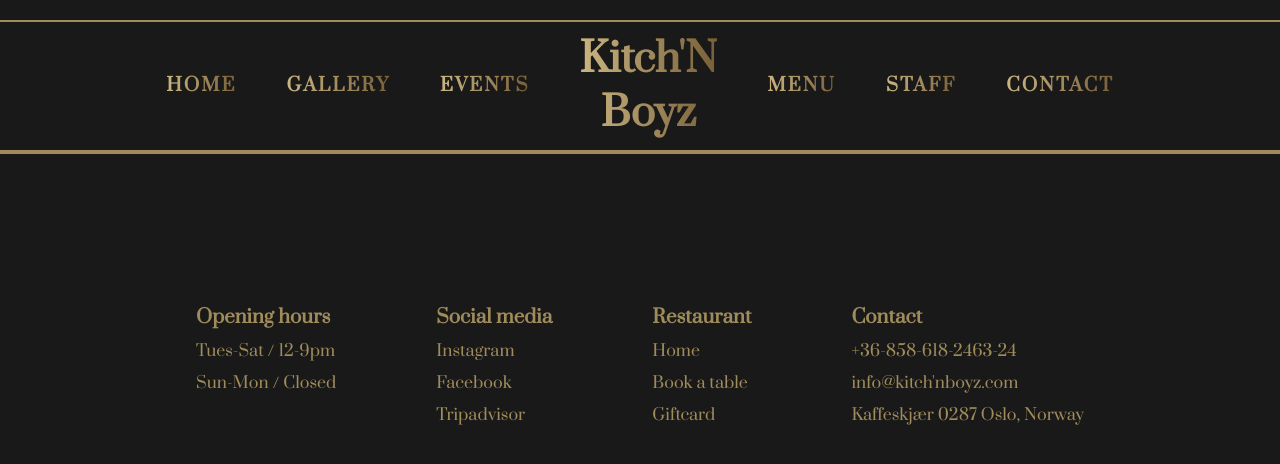
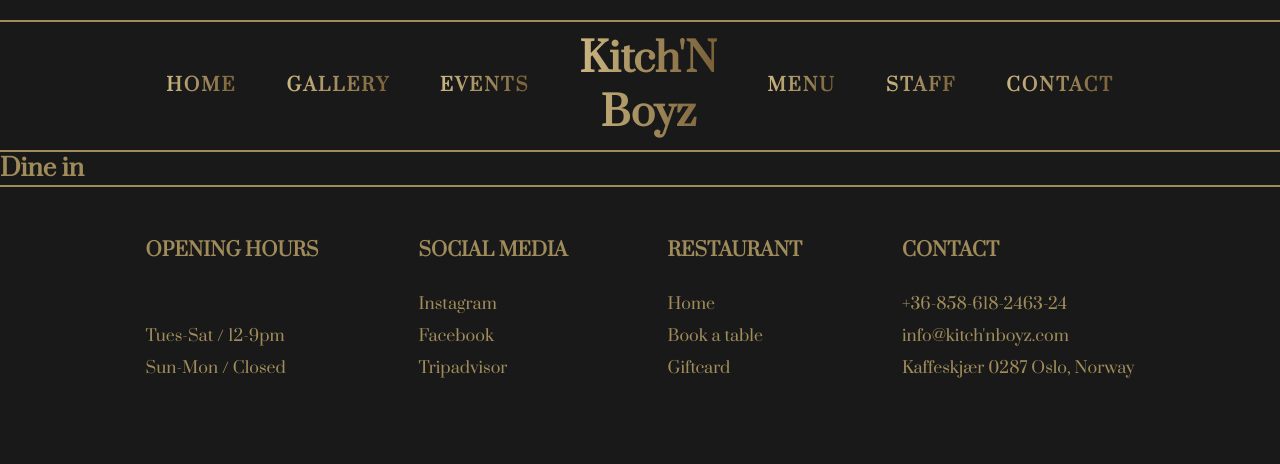
Before and after one commit to richard-gaspar/kitch-n-boyz, an Angular app: page /menu in a window 1280 px wide. Before the commit this address led to /. Shown: the top 464 px of the page. Built offline with nearby package versions, Linux system fonts and the light colour scheme.

Commit message:
footer(style): change minor designs

```diff
--- a/src/app/app-routing.module.ts
+++ b/src/app/app-routing.module.ts
@@ -3,10 +3,12 @@
 import { GalleryComponent } from './gallery/gallery.component';
 
 import { HomeComponent } from './home/home.component';
+import { MenuComponent } from './menu/menu.component';
 
 const routes: Routes = [
   { path: '', component: HomeComponent },
   { path: 'gallery', component: GalleryComponent },
+  { path: 'menu', component: MenuComponent },
 ];
 
 @NgModule({
--- a/src/app/app.module.ts
+++ b/src/app/app.module.ts
@@ -11,6 +11,7 @@
 import { FooterComponent } from './footer/footer.component';
 import { HomeComponent } from './home/home.component';
 import { GalleryComponent } from './gallery/gallery.component';
+import { MenuComponent } from './menu/menu.component';
 
 @NgModule({
   declarations: [
@@ -23,6 +24,7 @@
     FooterComponent,
     HomeComponent,
     GalleryComponent,
+    MenuComponent,
   ],
   imports: [BrowserModule, AppRoutingModule],
   providers: [],
--- a/src/app/footer/footer.component.html
+++ b/src/app/footer/footer.component.html
@@ -1,27 +1,35 @@
 <footer class="footer-section">
   <div class="footer-section-div">
     <h3>Opening hours</h3>
+    <div class="flex-column-with-1rem-gap">
       <div>Tues-Sat / 12-9pm</div>
       <div>Sun-Mon / Closed</div>
     </div>
+  </div>
   <div class="footer-section-div">
     <h3>Social media</h3>
+    <div class="flex-column-with-1rem-gap">
       <div><a href="https://www.instagram.com/">Instagram</a></div>
       <div><a href="https://www.facebook.com/">Facebook</a></div>
       <div><a href="https://www.tripadvisor.com/">Tripadvisor</a></div>
     </div>
+  </div>
   <div class="footer-section-div">
     <h3>Restaurant</h3>
-    <div class="cursor-pointer" (click)="toHome()">Home</div>
-    <div class="cursor-pointer">Book a table</div>
-    <div class="cursor-pointer">Giftcard</div>
+    <div class="flex-column-with-1rem-gap">
+      <div class="cursor-pointer" (click)="toHome()"><a href="">Home</a></div>
+      <div class="cursor-pointer"><a href=""> Book a table </a></div>
+      <div class="cursor-pointer"><a href=""> Giftcard</a></div>
+    </div>
   </div>
   <div class="footer-section-div">
     <h3 id="contact">Contact</h3>
+    <div class="flex-column-with-1rem-gap">
       <div>+36-858-618-2463-24</div>
       <div>
         <a href="mailto:info@kitch'nboyz.com">info@kitch'nboyz.com</a>
       </div>
       <div>Kaffeskjær 0287 Oslo, Norway</div>
     </div>
+  </div>
 </footer>
--- /dev/null
+++ b/src/app/menu/menu.component.html
@@ -0,0 +1,3 @@
+<section class="menu-section">
+  <h1>Dine in</h1>
+</section>
--- a/src/app/navbar/navbar.component.html
+++ b/src/app/navbar/navbar.component.html
@@ -7,7 +7,7 @@
       Kitch'N <br />
       Boyz
     </h1>
-    <li>menu</li>
+    <li routerLink="/menu">menu</li>
     <li>staff</li>
     <li (click)="toContact()" routerLink="">contact</li>
   </ul>
--- a/src/styles/helpers/_classes.scss
+++ b/src/styles/helpers/_classes.scss
@@ -1,3 +1,9 @@
 .cursor-pointer {
   cursor: pointer;
 }
+
+.flex-column-with-1rem-gap {
+  display: flex;
+  flex-direction: column;
+  gap: 1rem;
+}
--- a/src/styles/modules/_footer.scss
+++ b/src/styles/modules/_footer.scss
@@ -2,17 +2,26 @@
   display: flex;
   justify-content: center;
   gap: 10rem;
-  padding: 15rem;
+  padding: 5rem 10rem;
   border-top: 2px solid $color-primary;
 
   &-div {
     display: flex;
     flex-direction: column;
-    gap: 1rem;
+    justify-content: space-between;
   }
 
   & a {
     text-decoration: none;
     color: inherit;
+
+    &:hover {
+      color: $color-primary-light;
+    }
+  }
+
+  & h3 {
+    margin-bottom: 3rem;
+    text-transform: uppercase;
   }
 }
```
Also changed, not shown: src/app/menu/menu.component.ts (added, +10 -0 lines), src/app/menu/menu.component.scss (added). Lines whose indentation alone changed are shown as unchanged.
